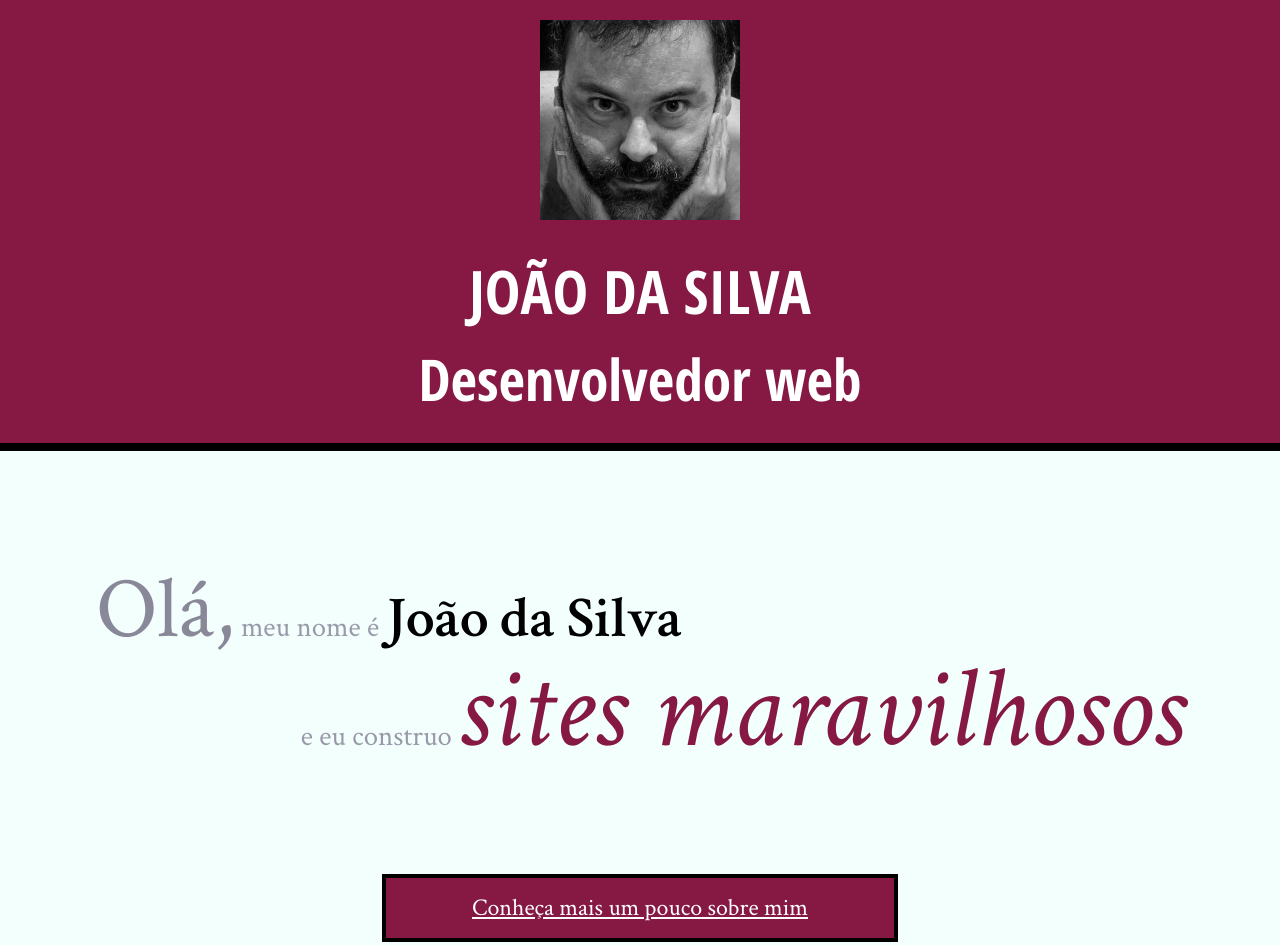
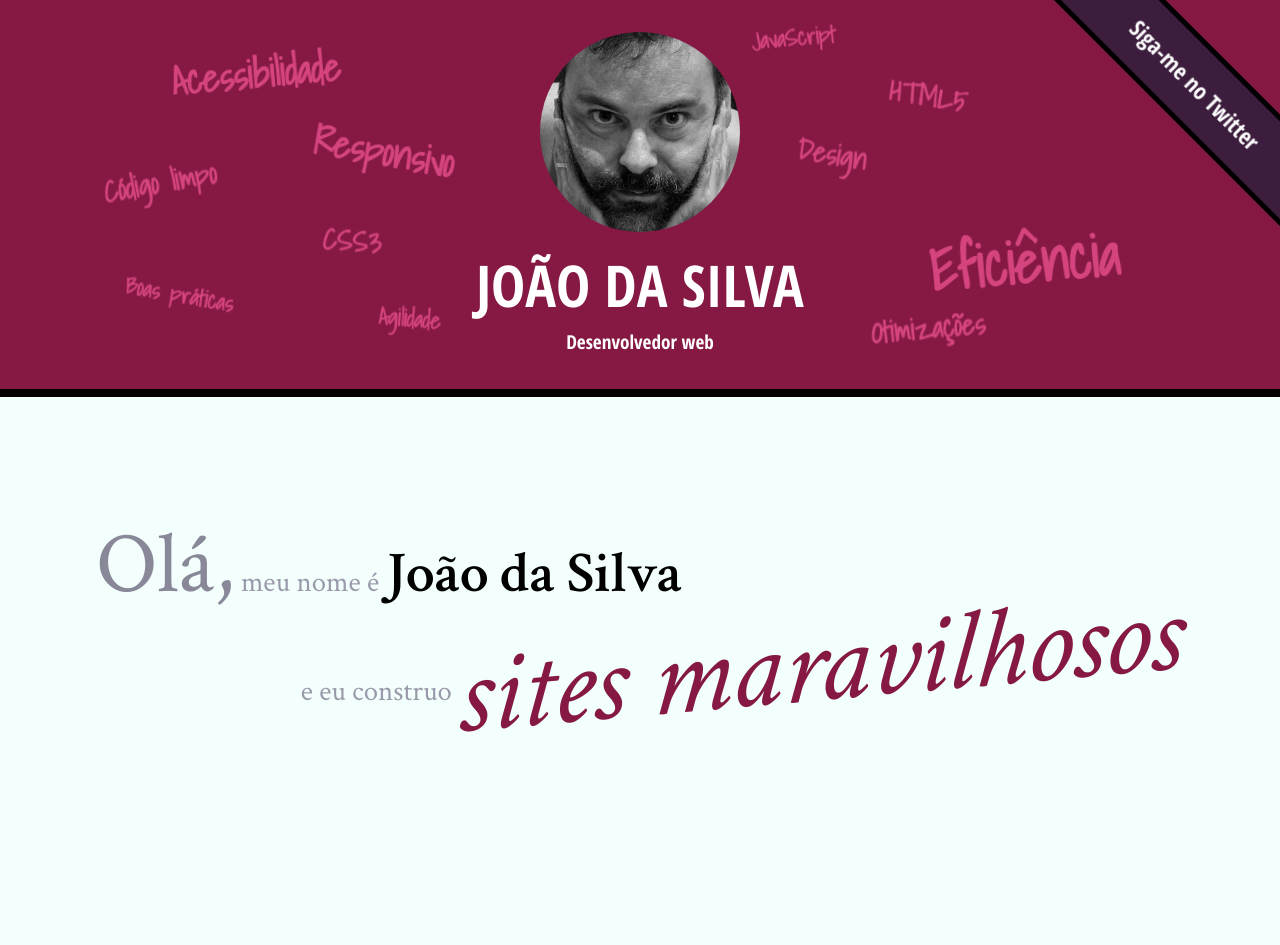
Before and after one commit to brunofow/HTML, a plain HTML site: page index.html in a window 1280 px wide. Shown: the top 945 px of the page. After the commit the page ends 800 px from the top, so only its background shows below. Drawn offline with Linux system fonts and the light colour scheme.

Commit message:
Aula 04:1

```diff
--- a/css/blog.css
+++ b/css/blog.css
@@ -8,7 +8,7 @@
 }
 
 .post-blog {
-    padding-bottom: 30px;
+    padding-bottom: 1.5em;
     border-bottom: 1px solid #ccc;
-    margin-bottom: 20px;
+    margin-bottom: 1em;
 }
--- a/css/index.css
+++ b/css/index.css
@@ -1,15 +1,16 @@
 .foto-home {
     height: 200px;
+    border-radius: 50%;
 }
 .saudacao p {
     font-size: 1.5em;
-    padding: 2em;
     color: #99A;
     line-height: 1;
+    padding: 2em;
 }
 .saudacao-inicio {
+    font-size: 3em;
     color: #889;
-    font-size: 3em;
 }
 .saudacao-ultima-linha {
     text-align: right;
@@ -22,6 +23,9 @@
 .saudacao em {
     color: #851944;
     font-size: 4em;
+    -webkit-transform: rotate(-5deg) skew(-10deg);
+            transform: rotate(-5deg) skew(-10deg);
+    display: inline-block;
 }
 .botao-index {
     font-size: 1.25em;
@@ -34,15 +38,13 @@
     display: block;
     text-align: center;
 }
+.secao-inicio {
+    padding: 2em;
+}
 .secao-inicio h2 {
     font-size: 3em;
-    text-shadow: 2px 2px #000;
+    text-transform: uppercase;
     margin-bottom: .5em;
-    text-transform: uppercase;
-
-}
-.secao-inicio {
-    padding: 2em;
 }
 .trabalhos {
     background-color: #3C1D3D;
@@ -66,6 +68,7 @@
 }
 .blog {
     background-color: #999;
+    position: relative;
     color: #FFF;
     border-bottom: .5em solid #851944;
 }
@@ -73,8 +76,13 @@
     position: relative;
     top: -2em;
 }
+.blog li {
+    width: 30%;
+}
 .blog li a {
     color: #FCF;
+    padding: .5em;
+    display: block;
 }
 footer {
     background-color: #000;
@@ -92,3 +100,145 @@ main {
     padding-bottom: 0;
     float: none;
 }
+html,body {
+    overflow-x: hidden;
+    height: 100%;
+}
+body {
+    -webkit-perspective: 6px;
+            perspective: 6px;
+    -webkit-perspective-origin: 50% 160px;
+            perspective-origin: 50% 160px;
+}
+.palavras-home {
+    -webkit-transform-style: preserve-3d;
+            transform-style: preserve-3d;
+    position: absolute;
+    bottom: 0;
+    right: 0;
+    top: 0;
+    left: 0;
+}
+.palavra-home {
+    font-family: "Shadows Into Light", cursive;
+    font-weight: bold;
+    font-size: 400%;
+    color: #D5447E;
+    position: absolute;
+}
+.eficiencia {
+    top: 50%;
+    left: 60%;
+    -webkit-transform: translate(-50%, -50%) translateZ(4px) rotate(-5deg) scale(.25);
+            transform: translate(-50%, -50%) translateZ(4px) rotate(-5deg) scale(.25);
+}
+.boas-praticas {
+    top: 70%;
+    left: 20%;
+    -webkit-transform: translate(-50%, -50%) translateZ(1px) rotate(10deg) scale(.25);
+            transform: translate(-50%, -50%) translateZ(1px) rotate(10deg) scale(.25);
+}
+.codigo-limpo {
+    top: 45%;
+    left: 25%;
+    -webkit-transform: translate(-50%, -50%) translateZ(2px) rotate(-10deg) scale(.25);
+            transform: translate(-50%, -50%) translateZ(2px) rotate(-10deg) scale(.25);
+}
+.css3 {
+    top: 55%;
+    left: 35%;
+    -webkit-transform: translate(-50%, -50%) translateZ(2px) rotate(5deg) scale(.25);
+            transform: translate(-50%, -50%) translateZ(2px) rotate(5deg) scale(.25);
+}
+.html5 {
+    top: 30%;
+    left: 65%;
+    -webkit-transform: translate(-50%, -50%) translateZ(2px) rotate(10deg) scale(.25);
+            transform: translate(-50%, -50%) translateZ(2px) rotate(10deg) scale(.25);
+}
+.javascript {
+    top: 15%;
+    left: 60%;
+    -webkit-transform: translate(-50%, -50%) translateZ(1px) rotate(-5deg) scale(.25);
+            transform: translate(-50%, -50%) translateZ(1px) rotate(-5deg) scale(.25);
+}
+.acessibilidade {
+    top: 30%;
+    left: 35%;
+    -webkit-transform: translate(-50%, -50%) translateZ(3px) rotate(-5deg) scale(.25);
+            transform: translate(-50%, -50%) translateZ(3px) rotate(-5deg) scale(.25);
+}
+.responsivo {
+    top: 40%;
+    left: 40%;
+    -webkit-transform: translate(-50%, -50%) translateZ(3px) rotate(10deg) scale(.25);
+            transform: translate(-50%, -50%) translateZ(3px) rotate(10deg) scale(.25);
+}
+.otimizacoes {
+    top: 70%;
+    left: 65%;
+    -webkit-transform: translate(-50%, -50%) translateZ(2px) rotate(-5deg) scale(.25);
+            transform: translate(-50%, -50%) translateZ(2px) rotate(-5deg) scale(.25);
+}
+.agilidade {
+    top: 75%;
+    left: 35%;
+    -webkit-transform: translate(-50%, -50%) translateZ(1px) rotate(5deg) scale(.25);
+            transform: translate(-50%, -50%) translateZ(1px) rotate(5deg) scale(.25);
+}
+.design {
+    top: 40%;
+    left: 60%;
+    -webkit-transform: translate(-50%, -50%) translateZ(2px) rotate(10deg) scale(.25);
+            transform: translate(-50%, -50%) translateZ(2px) rotate(10deg) scale(.25);
+}
+.titulo-principal {
+    -webkit-transform-style: preserve-3d;
+            transform-style: preserve-3d;
+    position: relative;
+}
+.banner-twitter {
+    position: absolute;
+    top: 0;
+    right: 0;
+
+    line-height: 1;
+
+    /* largura = 14em */
+    /* altura = 3.5em */
+    /* tx = .707 * h - .707 * w + w */
+    /* ty = -.707 * h */
+    -webkit-transform: translate(6.5765em, -2.4745em) rotate(45deg);
+            transform: translate(6.5765em, -2.4745em) rotate(45deg);
+    -webkit-transform-origin: 0 0;
+            transform-origin: 0 0;
+
+    width: 14em;
+    padding: 1em 0;
+    box-sizing: border-box;
+
+    text-align: center;
+    text-decoration: none;
+    background-color: #3C1D3D;
+    color: white;
+    border: .25em solid black;
+
+    font-size: 1.2em;
+    font-family: "Open Sans Condensed", sans-serif;
+}
+.blog .inicio-post {
+    position: absolute;
+    top: 4em;
+    height: 8em;
+    left: 30%;
+    right: 4em;
+    background-color: #F2FFFC;
+    color: #000;
+    padding: 1.5em;
+}
+.blog .mais-recente {
+    background-color: #F2FFFC;
+}
+.blog .mais-recente a {
+    color: #F26;
+}
--- a/css/site.css
+++ b/css/site.css
@@ -13,20 +13,19 @@ h2,
 
 h1 {
     text-transform: uppercase;
-    font-size: 60px;
+    font-size: 3em;
 }
 
 .titulo-principal {
-    font-size: 300%;
     text-align: center;
     background-color: #851944;
     color: #FFF;
-    padding: 1.25rem;
+    padding: 2rem;
     border-bottom: .5rem solid #000;
 }
 
 .subtitulo-texto {
-    font-size: 30px;
+    font-size: 1.5em;
     clear: both;
 }
 
@@ -36,14 +35,14 @@ main a {
 
 main p {
     text-align: justify;
-    margin: 20px 0;
+    margin: 1em 0;
 }
 
 .navegacao-site {
     text-align: center;
     background-color: #3C1D3D;
     color: #F2FFFC;
-    padding: 20px;
+    padding: 1em;
 }
 
 .navegacao-site a {
@@ -53,14 +52,14 @@ main p {
 }
 
 .navegacao-site h1 {
-    font-size: 30px;
-    margin-bottom: 25px;
+    font-size: 1.5em;
+    margin-bottom: 1em;
 }
 
 .rodape-pagina {
     background-color: #000;
     color: #F2FFFC;
-    padding: 20px;
+    padding: 1em;
     clear: both;
     position: fixed;
     bottom: 0;
@@ -70,10 +69,10 @@ main p {
 }
 
 .container {
-    width: 720px;
+    width: 80ch;
     margin-left: auto;
     margin-right: auto;
-    padding: 30px 0;
+    padding: 1.5em 0;
 }
 
 strong {
@@ -110,13 +109,13 @@ em {
 main {
     width: 80%;
     float: left;
-    padding-bottom: 80px;
+    padding-bottom: 4em;
 }
 
 .minha-foto,
 .navegacao-site {
-    border-left: 10px solid black;
-    border-bottom: 10px solid black;
+    border-left: .5em solid black;
+    border-bottom: .5em solid black;
     box-sizing: border-box;
 }
 
--- a/index.html
+++ b/index.html
@@ -16,6 +16,20 @@
         <img class="foto-home" src="imagens/eu.jpg" alt="Foto de João da Silva">
         <h1>João da Silva</h1>
         <p class="subtitulo-principal">Desenvolvedor web</p>
+        <ul class="palavras-home">
+            <li class="palavra-home eficiencia">Eficiência</li>
+            <li class="palavra-home boas-praticas">Boas práticas</li>
+            <li class="palavra-home codigo-limpo">Código limpo</li>
+            <li class="palavra-home css3">CSS3</li>
+            <li class="palavra-home html5">HTML5</li>
+            <li class="palavra-home javascript">JavaScript</li>
+            <li class="palavra-home acessibilidade">Acessibilidade</li>
+            <li class="palavra-home responsivo">Responsivo</li>
+            <li class="palavra-home otimizacoes">Otimizações</li>
+            <li class="palavra-home agilidade">Agilidade</li>
+            <li class="palavra-home design">Design</li>
+        </ul>
+        <a class="banner-twitter" href="http://twitter.com/joaodasilva">Siga-me no Twitter</a>
     </header>
     <main>
         <section class="secao-inicio saudacao">
@@ -35,8 +49,11 @@
             <h2>Blog</h2>
             <small>Últimos posts</small>
             <ol>
-                <li>
+                <li class="mais-recente">
                     <a href="blog.html">O essencial de design responsivo</a>
+                    <p class="inicio-post">
+                        Design responsivo tem ganho cada vez mais atenção como técnica de desenvolvimento de páginas web para dispositivos móveis. Mas como começar?
+                    </p>
                 </li>
                 <li>
                     <a href="blog.html">Por que fazer páginas acessíveis?</a>
```
Also changed, not shown: css/portfolio.css (+4 -4 lines).
